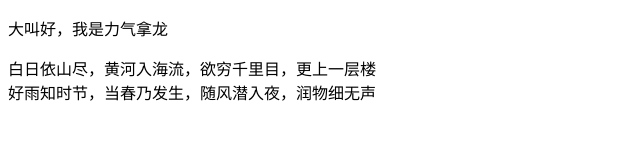
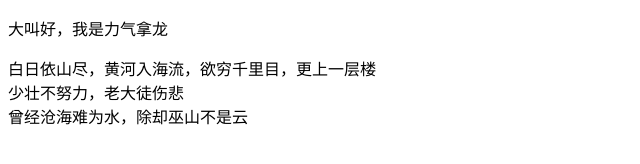
Before and after one commit to liql5870/liql, a plain HTML site: page index.html in a window 1280 px wide. Shown: the whole page, without its empty margins (0-640 px from the left). Drawn offline with Linux system fonts and the light colour scheme.

Commit message:
增加了两句古诗词

```diff
--- a/index.html
+++ b/index.html
@@ -9,7 +9,7 @@
 <body>
     <p>大叫好，我是力气拿龙</p>
     <div>白日依山尽，黄河入海流，欲穷千里目，更上一层楼</div>
-    <div>好雨知时节，当春乃发生，随风潜入夜，润物细无声</div>
-
+    <div>少壮不努力，老大徒伤悲</div>
+    <div>曾经沧海难为水，除却巫山不是云</div>
 </body>
 </html>
```
